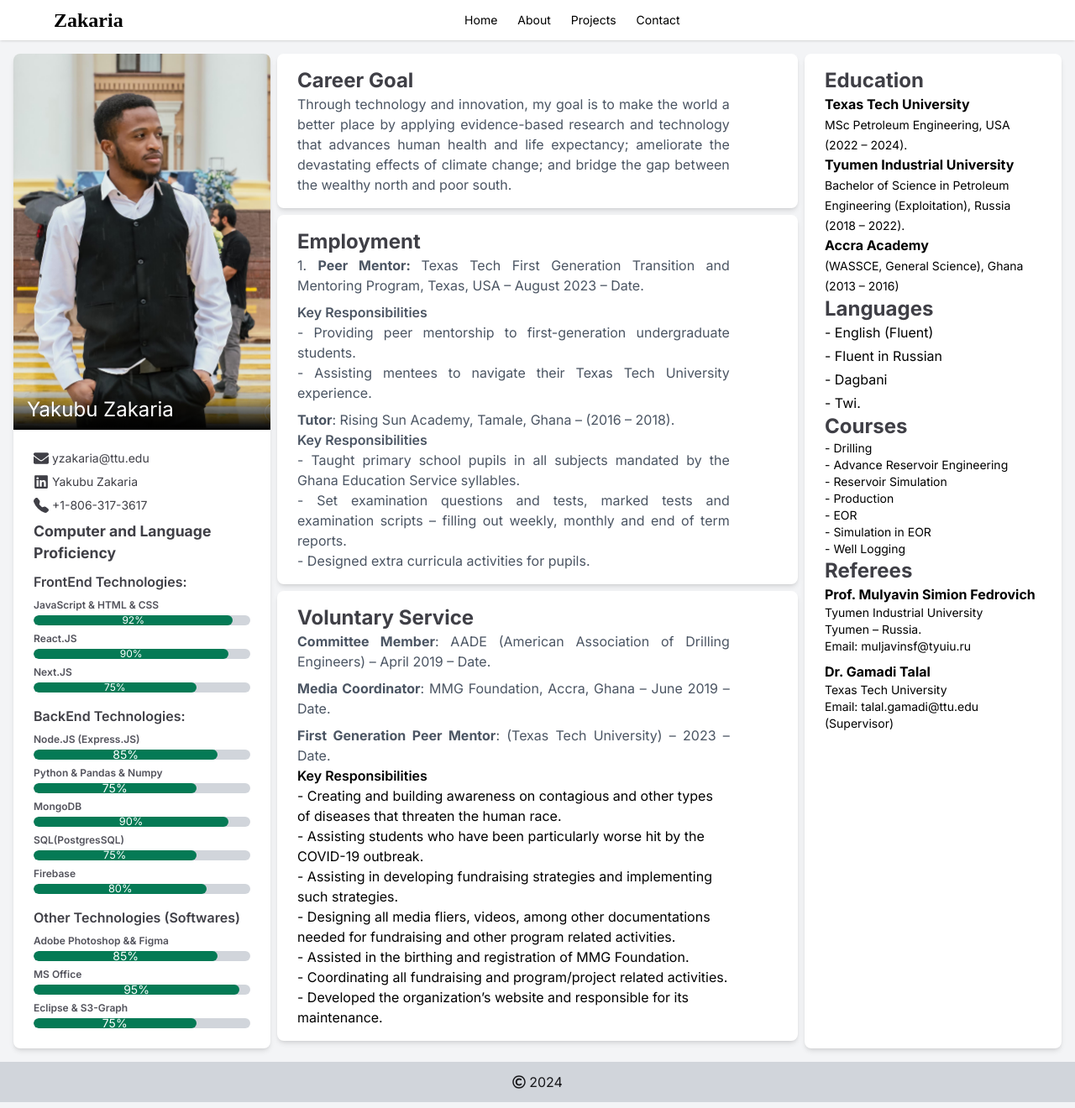
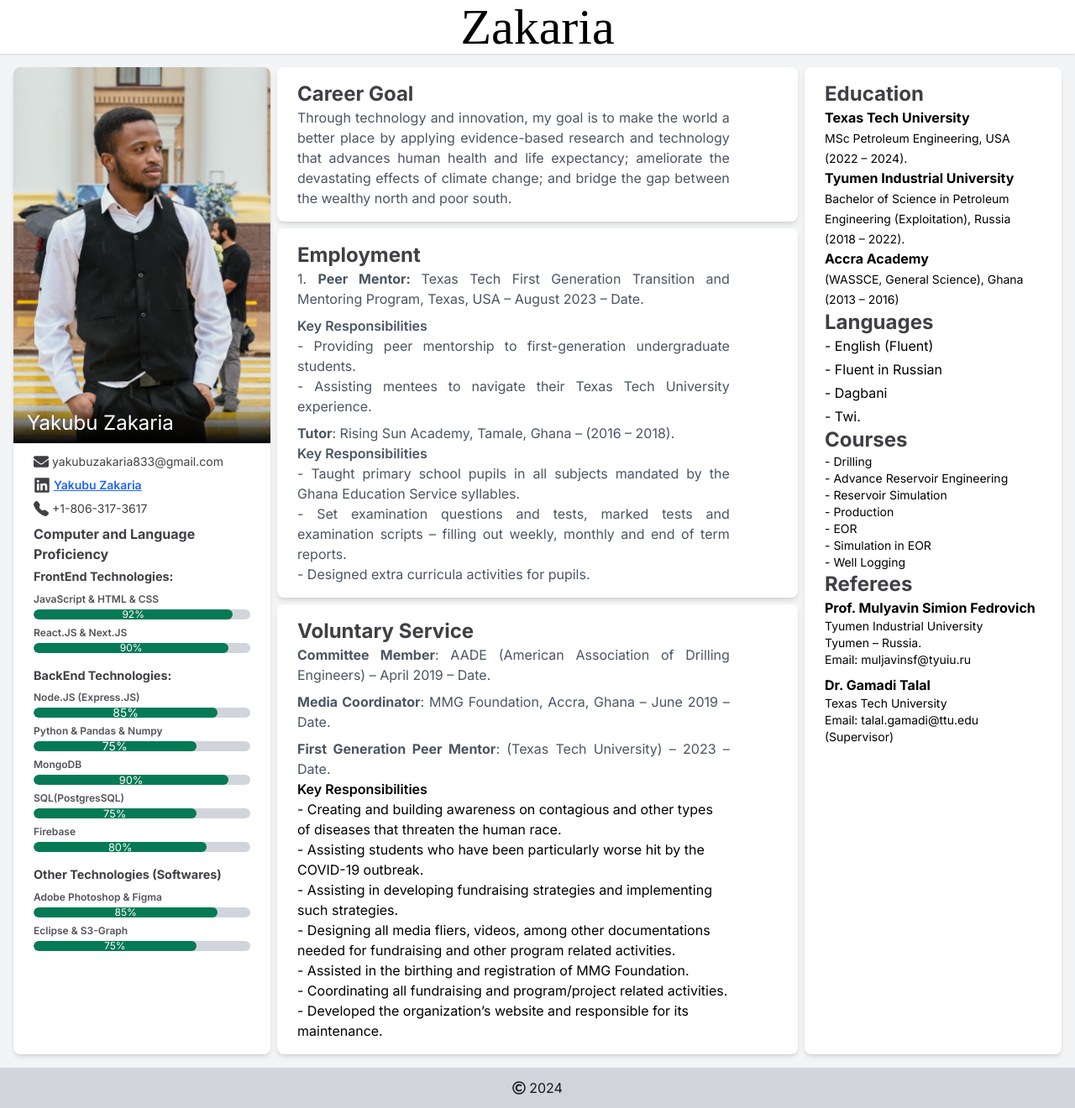
Before and after one commit to zakjak/portfolio, a Next.js app: page /about in a window 1280 px wide. Shown: the whole page at 84% size. Built offline with nearby package versions, Linux system fonts and the light colour scheme; a web font is replaced by a local one.

Commit message:
done with the about page

```diff
--- a/app/about/page.js
+++ b/app/about/page.js
@@ -5,6 +5,7 @@ import RightSection from '@/components/RightSection/RightSection'
 import React from 'react'
 
 const page = () => {
+
   return (
     <div className='min-h-screen p-4 grid grid-cols-8 gap-2'>
       <AboutLeft />
--- a/components/LeftSection/AboutLeft.js
+++ b/components/LeftSection/AboutLeft.js
@@ -15,23 +15,23 @@ const AboutLeft = () => {
                 <h2 className='lg:text-2xl text-white md:text-xl text-lg'>Yakubu Zakaria</h2>
             </div>
         </div>
-        <div className='p-6'>
+        <div className='px-6 py-3'>
             <div className='flex flex-col gap-2 text-zinc-700'>
                 <div className='flex items-center gap-1'>
-                    <FaEnvelope className='text-lg' />
-                    <span className='text-sm'>yzakaria@ttu.edu</span>
+                    <FaEnvelope className='text-lg max-w-[1em] min-w-[1em' />
+                    <span className='text-sm'>yakubuzakaria833@gmail.com</span>
                 </div>
                 <div className='flex items-center gap-1'>
-                    <FaLinkedin className='text-lg' />
-                    <Link href='#' className='text-sm'>Yakubu Zakaria</Link>
+                    <FaLinkedin className='text-xl' />
+                    <Link href='https://www.linkedin.com/in/yakubu-zakaria-4a7652300' target='_blank' className='text-sm font-semibold underline text-blue-600'>Yakubu Zakaria</Link>
                 </div>
                 <div className='flex items-center gap-1'>
                     <BsFillTelephoneFill className='text-lg' />
                     <span className='text-sm'>+1-806-317-3617</span>
                 </div>
             </div>
-            <div className='mt-2 flex flex-col gap-1'>
-                <h1 className='font-bold text-[1.1em] text-zinc-700'>Computer and Language Proficiency</h1>
+            <div className='mt-2 flex flex-col'>
+                <h1 className='font-bold text-zinc-700'>Computer and Language Proficiency</h1>
                 <div className='flex flex-col gap-4 mt-1'>
                     <FrontendTech />
                     <BackendTecknologies />
--- a/components/LeftSection/AboutSmall.js
+++ b/components/LeftSection/AboutSmall.js
@@ -1,11 +1,32 @@
+'use client'
 import Image from 'next/image'
 import Link from 'next/link'
 import { BsFillTelephoneFill } from 'react-icons/bs'
 import { FaEnvelope, FaLinkedin } from 'react-icons/fa'
+import { FaArrowLeftLong } from 'react-icons/fa6'
+import { useRouter } from 'next/navigation'
 
 const AboutSmall = () => {
+
+    const pathname = location.pathname
+
+    const router = useRouter()
+
+    const handleHome = () => {
+        router.push('/')
+        location.reload()
+    }
+
   return (
-    <div className='shadow-md bg-white rounded-lg col-span-8 lg:hidden block overflow-hidden'>
+    <div className='lg:hidden flex flex-col gap-2 col-span-8'>
+        {
+            pathname === '/about' && (
+            <div onClick={() =>handleHome()} className='bg-zinc-400 rounded-full h-12 w-12 flex items-center justify-center cursor-pointer hover:bg-zinc-600 text-gray-200'>
+                <FaArrowLeftLong />
+            </div>
+            )
+        }
+        <div className='shadow-md bg-white rounded-lg  overflow-hidden'>
             <div className='w-full h-[40em] min-h-[40rem] overflow-hidden'>
             <Image alt='Yakubu Zakaria profile image' className='w-full h-full object-cover object-top' src='/cv.jpg' width={240} height={240} />
             </div>
@@ -14,11 +35,11 @@ const AboutSmall = () => {
                 <div>
                 <div className='flex items-center gap-2'>
                         <FaEnvelope className='text-2xl' />
-                    <span className='text-xl'>yzakaria@ttu.edu</span>
+                        <span className='text-xl'>yakubuzakaria833@gmail.com</span>
                     </div>
                     <div className='flex items-center gap-2'>
                         <FaLinkedin className='text-2xl' />
-                    <Link href='#' className='text-xl'>Yakubu Zakaria</Link>
+                        <Link href='https://www.linkedin.com/in/yakubu-zakaria-4a7652300' className='text-xl underline text-blue-600'>Yakubu Zakaria</Link>
                     </div>
                     <div className='flex items-center gap-2'>
                         <BsFillTelephoneFill className='text-2xl' />
@@ -27,6 +48,8 @@ const AboutSmall = () => {
                 </div>
             </div>
         </div>
+
+    </div>
   )
 }
 
--- a/components/LeftSection/BackendTecknologies.js
+++ b/components/LeftSection/BackendTecknologies.js
@@ -3,7 +3,7 @@ import React from 'react'
 const BackendTecknologies = () => {
   return (
     <div className='flex flex-col gap-2'>
-        <h2 className='text-zinc-700 font-semibold'>BackEnd Technologies:</h2>
+        <h2 className='text-zinc-700 font-bold text-[.9em]'>BackEnd Technologies:</h2>
         <div className='flex flex-col gap-2'>
             <div className='flex flex-col gap-1'>
                 <h3 className='text-zinc-600 text-xs font-semibold'>Node.JS (Express.JS)</h3>
--- a/components/LeftSection/FrontendTech.js
+++ b/components/LeftSection/FrontendTech.js
@@ -3,7 +3,7 @@ import React from 'react'
 const FrontendTech = () => {
   return (
     <div className='flex flex-col gap-2'>
-        <h2 className='text-zinc-700 font-semibold'>FrontEnd Technologies:</h2>
+        <h2 className='text-zinc-700 font-bold text-[.9em]'>FrontEnd Technologies:</h2>
         <div className='flex flex-col gap-2'>
             <div className='flex flex-col gap-1'>
                 <h3 className='text-zinc-600 text-xs font-semibold'>JavaScript & HTML & CSS</h3>
@@ -13,17 +13,10 @@ const FrontendTech = () => {
                 </div>
             </div>
             <div className='flex flex-col gap-1'>
-                <h3 className='text-zinc-600 text-xs font-semibold'>React.JS</h3>
+                <h3 className='text-zinc-600 text-xs font-semibold'>React.JS & Next.JS</h3>
                 <div className='w-full h-3 bg-gray-300 overflow-hidden rounded-full'>
                     <div className='w-[90%] h-full bg-green-600 rounded-full
                      text-white text-xs flex items-center justify-center text-[.8em]'>90%</div>
-                </div>
-            </div>
-            <div className='flex flex-col gap-1'>
-                <h3 className='text-zinc-600 text-xs font-semibold'>Next.JS</h3>
-                <div className='w-full h-3 bg-gray-300 overflow-hidden rounded-full'>
-                    <div className='w-[75%] h-full bg-green-600
-                    rounded-full text-white text-xs flex items-center justify-center text-[.8em]'>75%</div>
                 </div>
             </div>
         </div>
--- a/components/LeftSection/OtherTechnologies.js
+++ b/components/LeftSection/OtherTechnologies.js
@@ -3,27 +3,20 @@ import React from 'react'
 const OtherTechnologies = () => {
   return (
     <div className='flex flex-col gap-2'>
-        <h2 className='text-zinc-700 font-semibold'>Other Technologies (Softwares)</h2>
+        <h2 className='text-zinc-700 font-bold text-[.9em]'>Other Technologies (Softwares)</h2>
         <div className='flex flex-col gap-2'>
             <div className='flex flex-col gap-1'>
-                <h3 className='text-zinc-600 text-xs font-semibold'>Adobe Photoshop && Figma</h3>
+                <h3 className='text-zinc-600 text-xs font-semibold'>Adobe Photoshop & Figma</h3>
                 <div className='w-full h-3 bg-gray-300 overflow-hidden rounded-full'>
                     <div className='w-[85%] h-full bg-green-600 rounded-full
-                    text-white text-sm flex items-center justify-center text-[.8em]'>85%</div>
-                </div>
-            </div>
-            <div className='flex flex-col gap-1'>
-                <h3 className='text-zinc-600 text-xs font-semibold'>MS Office</h3>
-                <div className='w-full h-3 bg-gray-300 overflow-hidden rounded-full'>
-                    <div className='w-[95%] h-full bg-green-600 rounded-full
-                    text-white text-sm flex items-center justify-center text-[.8em]'>95%</div>
+                    text-white text-xs flex items-center justify-center text-[.8em]'>85%</div>
                 </div>
             </div>
             <div className='flex flex-col gap-1'>
                 <h3 className='text-zinc-600 text-xs font-semibold'>Eclipse & S3-Graph</h3>
                 <div className='w-full h-3 bg-gray-300 overflow-hidden rounded-full'>
                     <div className='w-[75%] h-full bg-green-600 rounded-full
-                    text-white text-sm flex items-center justify-center text-[.8em]'>75%</div>
+                    text-white text-xs flex items-center justify-center'>75%</div>
                 </div>
             </div>
         </div>
--- a/components/Navbar.js
+++ b/components/Navbar.js
@@ -1,22 +1,49 @@
 'use client'
-import Link from 'next/link'
 import { Link as LinkRef } from 'react-scroll'
+import { useRouter } from 'next/navigation'
+import { useEffect, useState } from 'react'
 
 const Navbar = () => {
+  const [pathname, setPathname] = useState('')
+
+  useEffect(() => {
+    if(location.pathname === '/about'){
+      setPathname('')
+      setPathname('/about')
+    }else{
+      setPathname('')
+      setPathname('/')
+    }
+  }, [location])
+
+  const router = useRouter()
+
+  const handleHome = (pathname) => {
+    router.push(pathname)
+    setPathname(pathname)
+  }
+
+  const handleAbout = (pathname) => {
+    router.push(pathname)
+    setPathname(pathname)
+
+  }
+
+
+
 
   return (
-    <nav className='w-full sticky top-0 z-[999] bg-white h-12 shadow flex items-center'>
-        <div className='w-[90%] mx-auto flex items-center justify-between'>
-            <div className='text-2xl font-bold'>
-                <Link href='/' className='logo'>Zakaria</Link>
+    <nav className={`w-full sticky top-0 z-[999] bg-white ${pathname === '/about' ? 'h-16' : 'h-12'} shadow flex items-center`}>
+        <div className={`w-[90%] mx-auto ${pathname === '/about' ? '' : 'flex items-center justify-between'}`}>
+            <div className={`${pathname === '/about' ? 'text-6xl text-center' : 'text-2xl font-bold'}`}>
+                <div onClick={() => handleHome('/')} className='logo cursor-pointer'>Zakaria</div>
             </div>
+            {
+              pathname !== '/about' && (
                 <div className='flex gap-6 text-sm'>
-              <LinkRef to='about' smooth={true} duration={1000} className='hover:underline cursor-pointer'>
-                  Home
-                </LinkRef>
-                <Link href='/about'  className='hover:underline cursor-pointer' >
+                    <div onClick={() => handleAbout('/about')}className='hover:underline cursor-pointer' >
                         About
-                </Link>
+                    </div>
                     <LinkRef to='projects' smooth={true} duration={1000} className='hover:underline cursor-pointer'>
                       Projects
                     </LinkRef>
@@ -24,6 +51,9 @@ const Navbar = () => {
                       Contact
                     </LinkRef>
                 </div>
+
+              )
+            }
             <div></div>
         </div>
     </nav>
```
Lines whose indentation alone changed are shown as unchanged.
